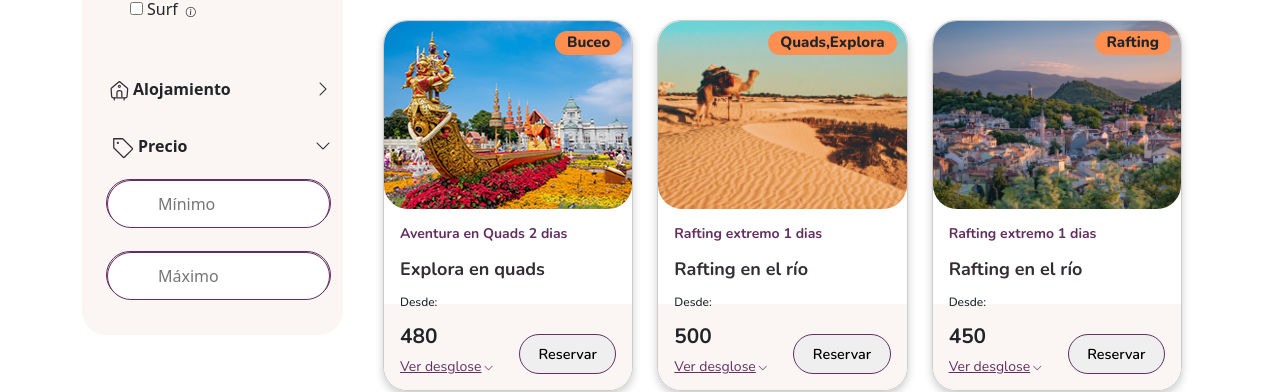
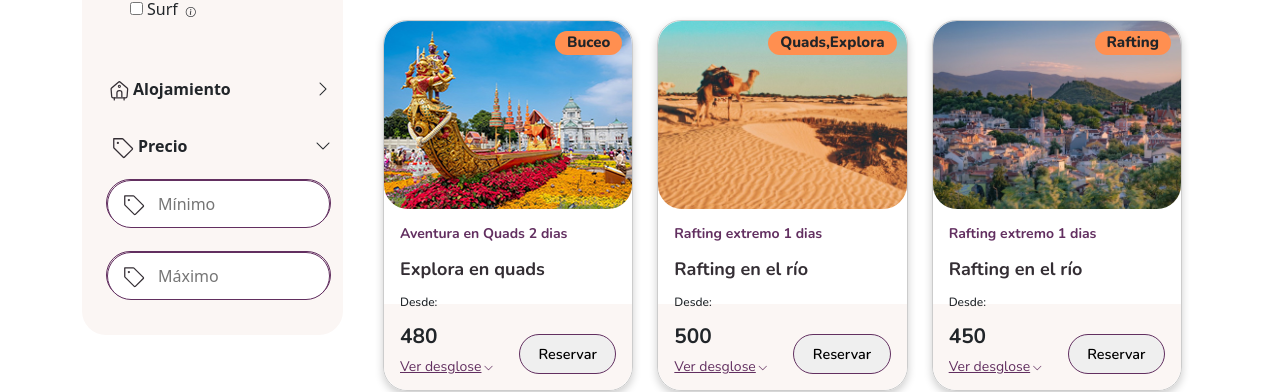
Before and after one commit to Rubenpard/minData, an Angular app: page / in a window 1280 px wide. Shown: the part 1235-1627 px from the top of the page. Built offline with nearby package versions, Linux system fonts and the light colour scheme; a web font is replaced by a local one.

Commit message:
FILTERS - Agregada array filtros de precios. HOMECOMPONENT - Adaptada la función applyFilters para coger resultado updatePrecioAimde

```diff
--- a/src/app/components/filters/filters.component.html
+++ b/src/app/components/filters/filters.component.html
@@ -65,7 +65,8 @@
   <!-- Filtros de Alojamiento -->
   <div class="filter__section" [class.open]="filters.alojamiento.opened">
     <div class="filter__header" (click)="toggleSection('alojamiento')">
-      <span><i class="p-1" [innerHTML]="sanitizedIcons['alojamiento']"></i>Alojamiento</span>
+      <span>
+        <i class="p-1" [innerHTML]="sanitizedIcons['alojamiento']"></i>Alojamiento</span>
       <i class="arrow-icon bi bi-chevron-right"
         [ngClass]="{ 'down': filters.alojamiento.opened, 'right': !filters.alojamiento.opened }"></i>
     </div>
@@ -98,12 +99,20 @@
     </div>
 
     <div class="filter__options" *ngIf="filters.precio.opened">
-      <div class="filter__range">
-        <input type="number" [(ngModel)]="filters.precio.min" placeholder="Mínimo" />
+      <div class="filter__range input-icon">
+        <i class="p-1 icon" [innerHTML]="sanitizedIcons['precio']"></i>
+        <input type="number"
+        [(ngModel)]="filters.precio.min"
+        placeholder="Mínimo"
+        (input)="updateFilters()"  />
       </div>
 
-      <div class="filter__range my-4">
-        <input type="number" [(ngModel)]="filters.precio.max" placeholder="Máximo" />
+      <div class="filter__range my-4 input-icon">
+        <i class="p-1 icon" [innerHTML]="sanitizedIcons['precio']"></i>
+        <input type="number"
+        [(ngModel)]="filters.precio.max"
+        placeholder="Máximo"
+        (input)="updateFilters()" />
       </div>
     </div>
   </div>
--- a/src/app/components/filters/filters.component.scss
+++ b/src/app/components/filters/filters.component.scss
@@ -88,6 +88,22 @@ $radius-pill: 208px;
   &:hover .tooltiptext {
     visibility: visible;
     opacity: 1;
+  }
+}
+
+.input-icon {
+  position: relative;
+
+  .icon {
+    position: absolute;
+    left: 10px;
+    top: 50%;
+    transform: translateY(-50%);
+    pointer-events: none; // el icono no bloquea el click
+  }
+
+  input {
+    padding-left: 40px; // espacio para el icono
   }
 }
 
--- a/src/app/components/filters/filters.component.ts
+++ b/src/app/components/filters/filters.component.ts
@@ -37,7 +37,7 @@ export class FiltersComponent implements OnInit, OnDestroy {
       },
       alojamiento: {
         opened: false,
-      options: [] // Opciones de alojamiento
+        options: []
       },
       precio: {
         opened: true,
@@ -88,7 +88,15 @@ updateFilters() {
       .filter(i => i.selected)
       .map(i => `alojamiento:${i.name}`);
 
-  const all = [...a, ...d, ...h];
+      const p = [];
+       if (this.filters.precio.min !== '') {
+        p.push(`precio_min:${this.filters.precio.min}`);
+        }
+        if (this.filters.precio.max !== '') {
+        p.push(`precio_max:${this.filters.precio.max}`);
+      }
+
+    const all = [...a, ...d, ...h, ...p];
 
     this.filtersChanged.emit(all);
   }
--- a/src/app/home/home.component.ts
+++ b/src/app/home/home.component.ts
@@ -29,29 +29,46 @@ export class HomeComponent {
 
   filteredResults = this.results;
 
-  applyFilters(selectedFilters: string[]) {
+applyFilters(selectedFilters: string[]) {
+  console.log("FILTERS:", selectedFilters);
+
   this.filteredResults = this.results.filter(result => {
+    let min: number | null = null;
+    let max: number | null = null;
 
-    if (selectedFilters.length === 0) return true;
+    // Primero: detectamos filtros de precio
+    selectedFilters.forEach(filter => {
+      const [type, value] = filter.split(':');
+      if (type === 'precio_min') min = Number(value);
+      if (type === 'precio_max') max = Number(value);
+    });
 
-    return selectedFilters.some(filter => {
+    const precioFinal = result.precioAim;
+
+    // --- FILTRO DE PRECIO ---
+    if (min !== null && precioFinal < min) return false;
+    if (max !== null && precioFinal > max) return false;
+
+    // --- FILTROS CHECKBOX ---
+    const checkboxFilters = selectedFilters.filter(f => !f.startsWith('precio_'));
+
+    // Si NO hay filtros checkbox → aceptar el resultado porque ya pasó el filtro de precio
+    if (checkboxFilters.length === 0) return true;
+
+    // Si hay filtros checkbox, aplicarlos
+    return checkboxFilters.some(filter => {
       const [type, value] = filter.split(':');
 
-      if (type === 'aventura') {
-        return result.categorias.includes(value);
-      }
-      if (type === 'destino') {
-        return result.destino === value;
-      }
-      if (type === 'alojamiento') {
-        return result.alojamiento === value;
-      }
+      if (type === 'aventura') return result.categorias.includes(value);
+      if (type === 'destino') return result.destino === value;
+      if (type === 'alojamiento') return result.alojamiento === value;
 
       return false;
     });
-
   });
 }
+
+
 
 
   activeDropdown: number | null = null;
```
Also changed, not shown: 1 other file (tests, documents, lock files or other folders). Lines whose indentation alone changed are shown as unchanged.
